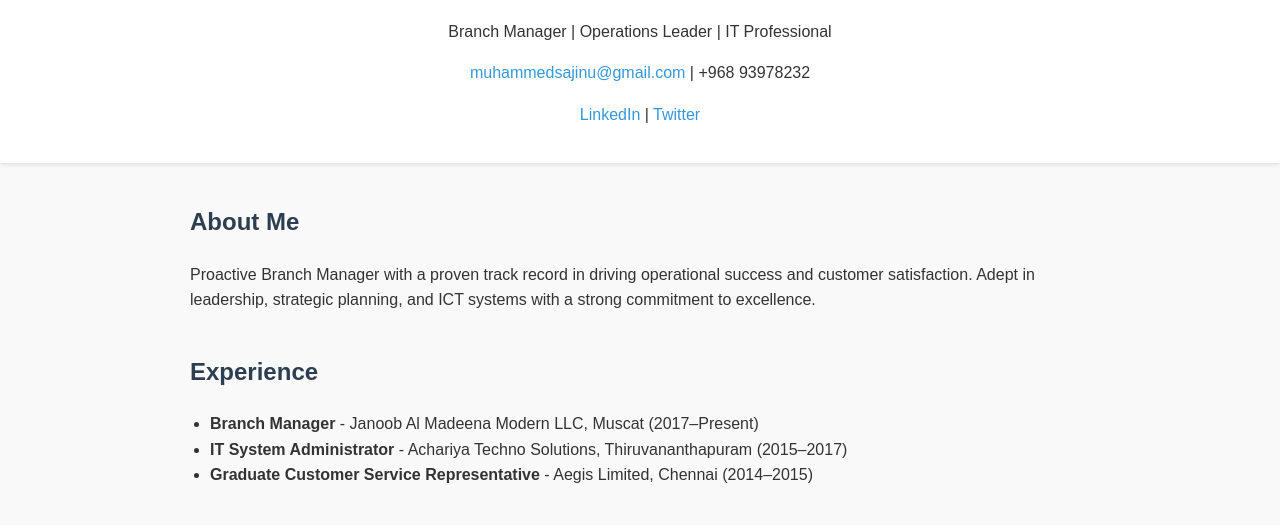
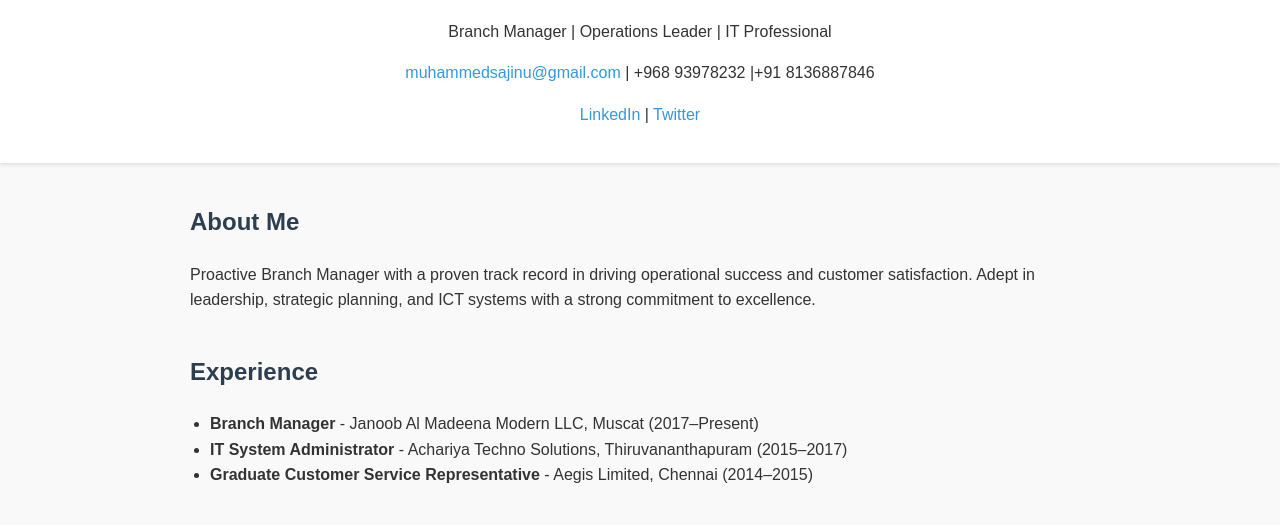
Before and after one commit to Sajinu786/sajinu-portfolio, a plain HTML site: page index.html in a window 1280 px wide. Shown: the part 268-793 px from the top of the page. Drawn offline with Linux system fonts and the light colour scheme.

Commit message:
Update index.html

```diff
--- a/index.html
+++ b/index.html
@@ -77,7 +77,7 @@
     <img src="profile.jpg" alt="Profile Picture" />
     <h1>Muhammed Sajinu</h1>
     <p>Branch Manager | Operations Leader | IT Professional</p>
-    <p><a href="mailto:muhammedsajinu@gmail.com">muhammedsajinu@gmail.com</a> | +968 93978232</p>
+    <p><a href="mailto:muhammedsajinu@gmail.com">muhammedsajinu@gmail.com</a> | +968 93978232 |+91 8136887846 </p>
     <p><a href="https://linkedin.com/sajinu112x">LinkedIn</a> | <a href="https://x.com/SajinuSamad">Twitter</a></p>
   </header>
 
```
